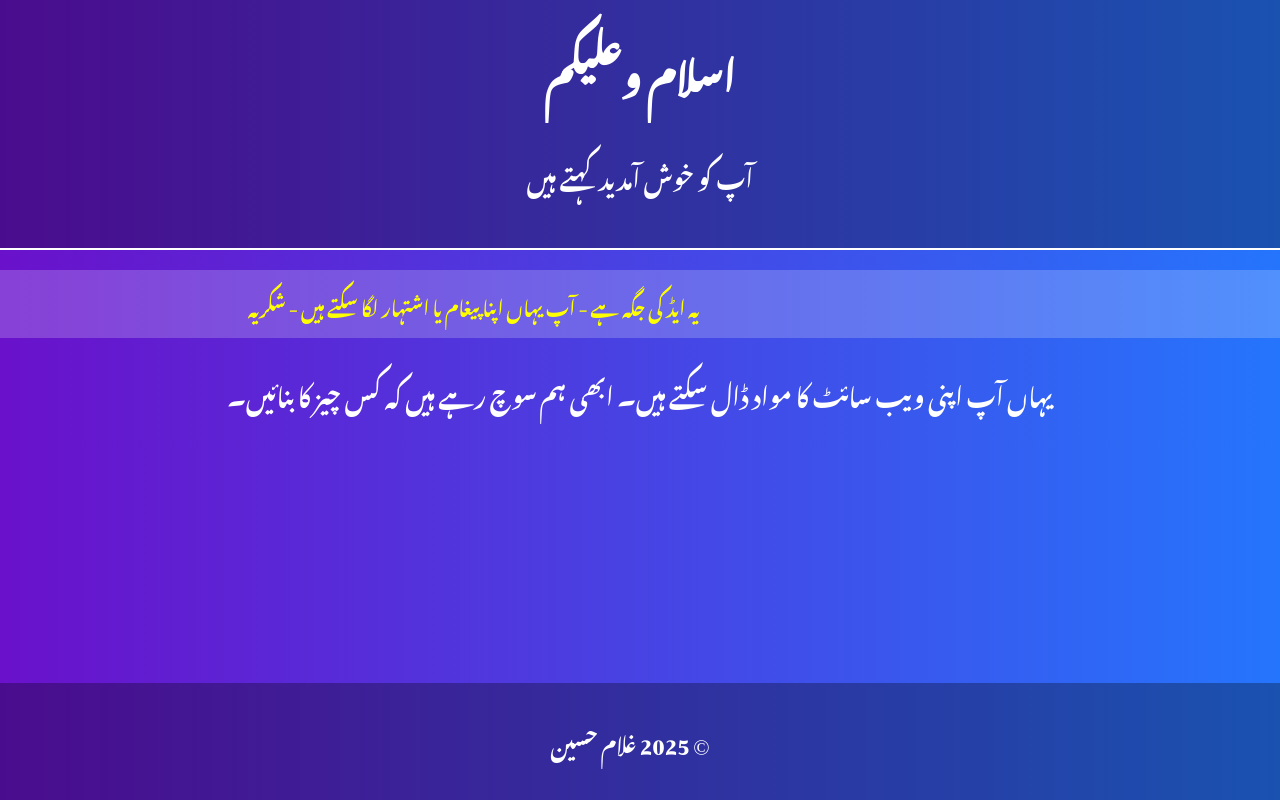
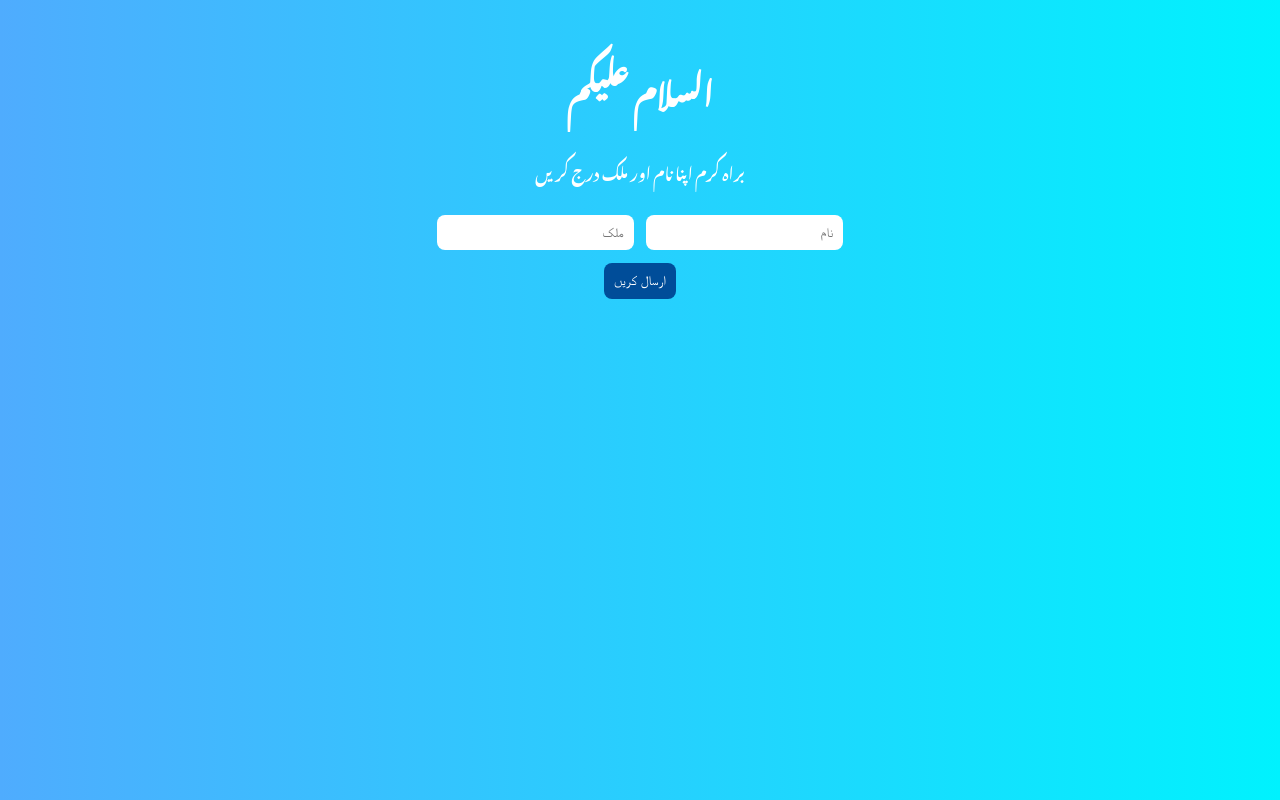
Before and after one commit to fmbaloch47/my-website1, a plain HTML site: page index.html in a window 1280 px wide. Drawn offline with Linux system fonts and the light colour scheme; a web font is replaced by a local one.

Commit message:
Add files via upload
Signed-off-by: fmbaloch47 <fmbaloch47@gmail.com>

```diff
--- a/index.html
+++ b/index.html
@@ -5,73 +5,58 @@
     <meta name="viewport" content="width=device-width, initial-scale=1.0">
     <title>غلام حسین کی ویب سائٹ</title>
     <style>
-        @import url('https://fonts.googleapis.com/css2?family=Noto+Nastaliq+Urdu&display=swap');
-
         body {
             font-family: 'Noto Nastaliq Urdu', serif;
-            background: linear-gradient(to right, #6a11cb, #2575fc);
-            margin: 0;
-            padding: 0;
+            background: linear-gradient(to right, #4facfe, #00f2fe);
             color: white;
             text-align: center;
+            padding: 20px;
         }
-        header {
-            padding: 20px;
-            background: rgba(0, 0, 0, 0.3);
-            border-bottom: 2px solid white;
+        input, button {
+            padding: 10px;
+            margin: 5px;
+            border-radius: 8px;
+            border: none;
         }
-        h1 {
-            font-size: 2.5em;
-            margin: 0;
-        }
-        p {
-            font-size: 1.5em;
-        }
-        .marquee {
-            background: rgba(255, 255, 255, 0.2);
-            padding: 10px;
-            margin-top: 20px;
-            font-size: 1.2em;
-            color: yellow;
-            white-space: nowrap;
-            overflow: hidden;
-            box-sizing: border-box;
-        }
-        .marquee span {
-            display: inline-block;
-            padding-left: 100%;
-            animation: marquee 15s linear infinite;
-        }
-        @keyframes marquee {
-            0% { transform: translateX(0); }
-            100% { transform: translateX(-100%); }
-        }
-        footer {
-            background: rgba(0,0,0,0.3);
-            padding: 10px;
-            position: fixed;
-            bottom: 0;
-            width: 100%;
-            font-size: 0.9em;
+        button {
+            background-color: #004d99;
+            color: white;
+            cursor: pointer;
         }
     </style>
 </head>
 <body>
-    <header>
-        <h1>اسلام وعلیکم</h1>
-        <p>آپ کو خوش آمدید کہتے ہیں</p>
-    </header>
 
-    <div class="marquee">
-        <span>یہ ایڈ کی جگہ ہے - آپ یہاں اپنا پیغام یا اشتہار لگا سکتے ہیں - شکریہ</span>
-    </div>
+    <h1>السلام علیکم</h1>
+    <p>براہ کرم اپنا نام اور ملک درج کریں</p>
 
-    <main>
-        <p>یہاں آپ اپنی ویب سائٹ کا مواد ڈال سکتے ہیں۔ ابھی ہم سوچ رہے ہیں کہ کس چیز کا بنائیں۔</p>
-    </main>
+    <input type="text" id="name" placeholder="نام">
+    <input type="text" id="country" placeholder="ملک">
+    <br>
+    <button onclick="checkInput()">ارسال کریں</button>
 
-    <footer>
-        <p>© 2025 غلام حسین</p>
-    </footer>
+    <p id="error" style="color: yellow;"></p>
+
+    <script>
+        function checkInput() {
+            let name = document.getElementById('name').value.trim();
+            let country = document.getElementById('country').value.trim();
+
+            let namePattern = /^[A-Za-z\u0600-\u06FF\s]+$/;
+
+            if (!namePattern.test(name) || !namePattern.test(country)) {
+                document.getElementById('error').innerText = "براہ کرم صرف حروف استعمال کریں، نمبر یا خاص علامات نہیں";
+                return;
+            }
+
+            // ڈیٹا دوسرے پیج کو بھیجنا
+            localStorage.setItem("visitorName", name);
+            localStorage.setItem("visitorCountry", country);
+
+            // دوسرے پیج پر لے جانا
+            window.location.href = "welcome.html";
+        }
+    </script>
+
 </body>
 </html>
```
